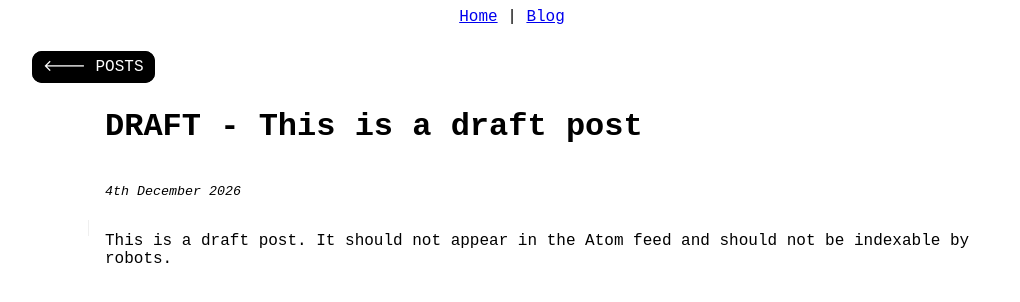
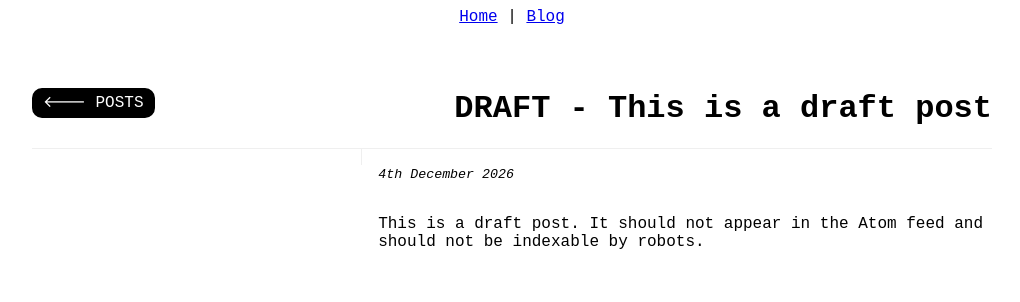
Before and after one commit to Lukewh/lukewh.com, a Jekyll site: the page built from blog/_drafts/draft-post.md, in a window 1280 px wide. Shown: the top 302 px of the page, without its empty margins (128-1148 px from the left). Built offline with Jekyll 4.4.1, drawn with Linux system fonts in a browser that asks for light colours; some web fonts are replaced.

Commit message:
Some minor updates

```diff
--- a/_layouts/default.html
+++ b/_layouts/default.html
@@ -49,6 +49,7 @@
   <style media="screen">
    html {
     font-family: 'B612 Mono', monospace;
+    scroll-behavior: smooth;
    }
 
    body {
@@ -57,7 +58,6 @@
     align-items: center;
     flex-direction: column;
    }
-
    .page {
     padding: 2rem 0;
     max-width: 60em;
@@ -122,6 +122,11 @@
     margin-top: 0;
    }
 
+   .is-sticky .cols {
+    backdrop-filter: blur(10px);
+    border-bottom: 1px solid #efefef;
+   }
+
    table {
     border: 1px solid #000;
     border-collapse: collapse;
@@ -142,13 +147,36 @@
 
    #table-of-contents {
     position: sticky;
-    top: 1rem;
-    max-width: 28em;
-    margin-top: 9em;
+    top: 6em;
+    width: 30em;
     align-self: flex-start;
     margin-right: 1em;
     padding-right: 1em;
     border-right: 1px solid #efefef;
+   }
+
+   #table-of-contents ul {
+    list-style-type: none;
+    padding-inline-start: 0;
+   }
+
+   #table-of-contents ul ul {
+    padding-inline-start: 1em;
+    border-left: 1px solid #efefef;
+   }
+
+   #table-of-contents ul li {
+    position: relative;
+   }
+
+   #table-of-contents ul ul li:before {
+    content: "";
+    height: 1px;
+    background: #efefef;
+    width: .5em;
+    position: absolute;
+    top: 0.6em;
+    left: -1em;
    }
 
    @media screen and (max-width: 850px) {
@@ -162,9 +190,14 @@
     border-radius: 10px;
     max-width: 100%;
    }
-   img.is-round {
+   .is-round {
     border-radius: 100%;
    }
+   .is-sticky {
+    position: sticky;
+    top: 0;
+   }
+
   </style>
 </head>
 
@@ -172,6 +205,7 @@
   <header>
     <nav>
       <a href="/">Home</a> | <a href="/blog">Blog</a>
+    </nav>
   </header>
   <div class="page">
     {{ content }}
--- a/_layouts/post.html
+++ b/_layouts/post.html
@@ -2,13 +2,15 @@
 layout: default
 ---
 
+<div class="is-sticky">
+  <div class="cols">
     <a href="/blog" class="button">🡐 posts</a>
-
+    <h1>{% if page.draft %}DRAFT - {% endif %}{{ page.title }}</h1>
+  </div>
+</div>
 <div class="cols">
   <div id="table-of-contents"></div>
-
   <div>
-<h1>{% if page.draft %}DRAFT - {% endif %}{{ page.title }}</h1>
     <div class="cols">
       <p>
         <small>
```
Also changed, not shown: other parts of _layouts/post.html (+1 -1 lines). Lines whose indentation alone changed are shown as unchanged.
